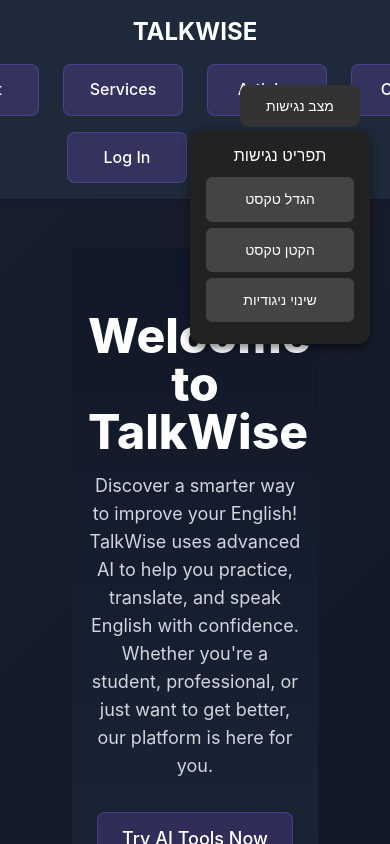
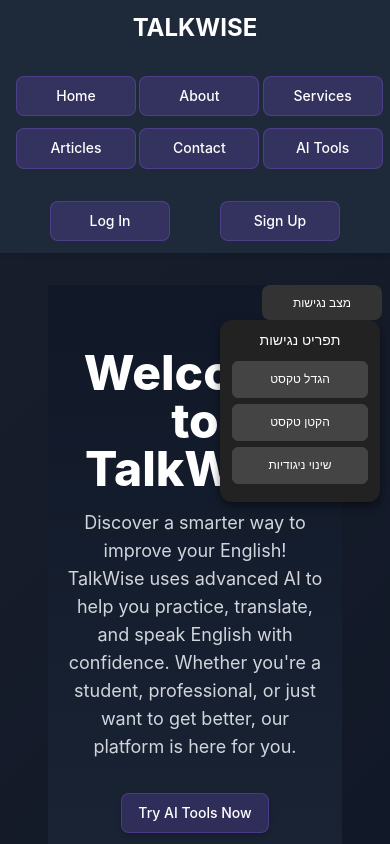
Before and after one commit to yoniyoni920/WebProjectTeam5React, a React (Vite) app in the folder client_smart_tutor/: page / in a window 390 px wide. Both pictures are taken after a click on the button "מצב נגישות". Shown: the top 844 px of the page. Built offline with nearby package versions, Linux system fonts and the light colour scheme; no server answers; a small style sheet from the web is missing.

Commit message:
mobile view

```diff
--- a/client_smart_tutor/src/App.css
+++ b/client_smart_tutor/src/App.css
@@ -389,3 +389,146 @@
     padding: 1.5rem;
   }
 }
+
+button {
+  padding: 0.75rem 1.5rem;
+  font-size: 1rem;
+}
+
+@media (max-width: 768px) {
+  button {
+    padding: 0.5rem 1rem;
+    font-size: 0.875rem;
+  }
+}
+
+.accessibility-toggle {
+  position: fixed;
+  top: 105px;
+  right: 10px;
+  background-color: #333;
+  color: #fff;
+  border: none;
+  padding: 10px 14px;
+  border-radius: 8px;
+  cursor: pointer;
+  z-index: 1001;
+  font-size: 14px;
+}
+
+.accessibility-panel {
+  position: fixed;
+  top: 150px;
+  right: 20px;
+  background-color: #222;
+  color: #fff;
+  border-radius: 12px;
+  padding: 16px;
+  box-shadow: 0 4px 10px rgba(0, 0, 0, 0.5);
+  z-index: 1000;
+  width: 180px;
+  font-family: sans-serif;
+}
+
+.accessibility-button {
+  margin: 6px 0;
+  padding: 10px;
+  width: 100%;
+  font-size: 14px;
+  border-radius: 6px;
+  border: 1px solid #444;
+  background-color: #444;
+  color: #fff;
+  cursor: pointer;
+}
+
+.accessibility-title {
+  margin: 0 0 12px;
+  font-size: 16px;
+  text-align: center;
+}
+
+/* 🔽 התאמות למסך קטן */
+/* עד 510px */
+@media (max-width: 510px) {
+  .accessibility-toggle {
+    top: 285px;
+    right: 8px;
+    padding: 8px 12px;
+    font-size: 12px;
+  }
+}
+
+/* מ-511 עד 768 */
+@media (min-width: 511px) and (max-width: 767px) {
+  .accessibility-toggle {
+    top: 260px;
+    right: 10px;
+    padding: 9px 13px;
+    font-size: 13px;
+  }
+}
+
+@media (min-width: 768px) and (max-width:1480px){
+  .accessibility-toggle {
+    top: 135px;
+    right: 10px;
+    padding: 9px 13px;
+    font-size: 13px;
+  }
+}
+
+@media (min-width: 1481px){
+  .accessibility-toggle {
+    top: 105px;
+    right: 10px;
+    padding: 9px 13px;
+    font-size: 13px;
+  }
+}
+
+
+@media (max-width:510px){
+  .accessibility-panel {
+    top: 320px;
+    right: 10px;
+    width: 160px;
+    padding: 12px;
+  }
+}
+
+@media (min-width:510px) and (max-width: 767px){
+  .accessibility-panel {
+    top: 300px;
+    right: 10px;
+    width: 160px;
+    padding: 12px;
+  }
+}
+
+@media (min-width:768px) and (max-width: 1480px){
+  .accessibility-panel {
+    top: 175px;
+    right: 10px;
+    width: 160px;
+    padding: 12px;
+  }
+}
+
+@media (min-width:1481px){
+  .accessibility-panel {
+    top: 145px;
+    right: 10px;
+    width: 160px;
+    padding: 12px;
+  }
+}
+
+  .accessibility-button {
+    font-size: 12px;
+    padding: 8px;
+  }
+
+  .accessibility-title {
+    font-size: 14px;
+  }
--- a/client_smart_tutor/src/components/Index/Index.jsx
+++ b/client_smart_tutor/src/components/Index/Index.jsx
@@ -53,7 +53,8 @@
 
 
       {!showLogin && !showSignupForm && (
-        <main className="pt-16 max-w-5xl mx-auto p-6 mt-6 space-y-12 min-h-[70vh]">
+        <main className="pt-[125px] sm:pt-[100px] md:pt-[10px] lg:pt-10">
+
           {activeSection === 'home' && <Home onNavigate={handleNavigate} />}
           {activeSection === 'about' && <About />}
           {activeSection === 'services' && <Services />}
--- a/client_smart_tutor/src/components/Index/sections/AccessibilityPanel.jsx
+++ b/client_smart_tutor/src/components/Index/sections/AccessibilityPanel.jsx
@@ -26,26 +26,25 @@
 
   return (
     <>
-      <button style={toggleButtonStyle} onClick={togglePanel}>מצב נגישות</button>
-      {isOpen && (
-        <div style={panelStyle}>
-          <h3 style={titleStyle}>תפריט נגישות</h3>
-          <button style={buttonStyle} onClick={increaseFontSize}>הגדל טקסט</button>
-          <button style={buttonStyle} onClick={decreaseFontSize}>הקטן טקסט</button>
-          <button style={buttonStyle} onClick={toggleContrast}>
-            שינוי ניגודיות
-          </button>
-        </div>
+      <button className="accessibility-toggle" onClick={togglePanel}>מצב נגישות</button>
+
+{isOpen && (
+  <div className="accessibility-panel">
+    <h3 className="accessibility-title">תפריט נגישות</h3>
+    <button className="accessibility-button" onClick={increaseFontSize}>הגדל טקסט</button>
+    <button className="accessibility-button" onClick={decreaseFontSize}>הקטן טקסט</button>
+    <button className="accessibility-button" onClick={toggleContrast}>שינוי ניגודיות</button>
+  </div>
       )}
     </>
   );
 };
-
+/*
 // עיצוב כפתור הראשי
 const toggleButtonStyle = {
   position: 'fixed',
-  top: '85px',
-  right: '30px',
+  top: '105px',
+  right: '10px',
   backgroundColor: '#333',
   color: '#fff',
   border: 'none',
@@ -89,5 +88,6 @@
   fontSize: '16px',
   textAlign: 'center',
 };
+*/
 
 export default AccessibilityPanel;
--- a/client_smart_tutor/src/components/Index/sections/Header.jsx
+++ b/client_smart_tutor/src/components/Index/sections/Header.jsx
@@ -27,11 +27,12 @@
 
 
   return (
-    <header className="fixed top-0 left-0 right-0 bg-gray-800 text-white px-8 py-4 shadow-md z-50 flex flex-col md:flex-row items-center justify-between">
+  <header className="fixed top-0 left-0 right-0 bg-gray-800 text-white px-4 py-3 shadow-md z-50 flex flex-col gap-4 md:flex-row md:items-center md:justify-between">
       <div className="text-2xl font-bold mb-4 md:mb-0">TALKWISE</div>
 
       <nav className="mb-4 md:mb-0">
-        <ul className="flex space-x-6">
+        <ul className="grid grid-cols-3 gap-3 md:flex md:space-x-6">
+
           <li>
             <button onClick={() => onNavigate('home')} className="hover:text-blue-400 transition focus:outline-none">Home</button>
           </li>
@@ -70,6 +71,7 @@
 
         {loggedInUser ? (
           <>
+
             <span className="bg-gray-700 hover:bg-gray-700 text-white font-semibold px-4 py-2 rounded transition">
               Welcome, {loggedInUser.username}
             </span>
```
